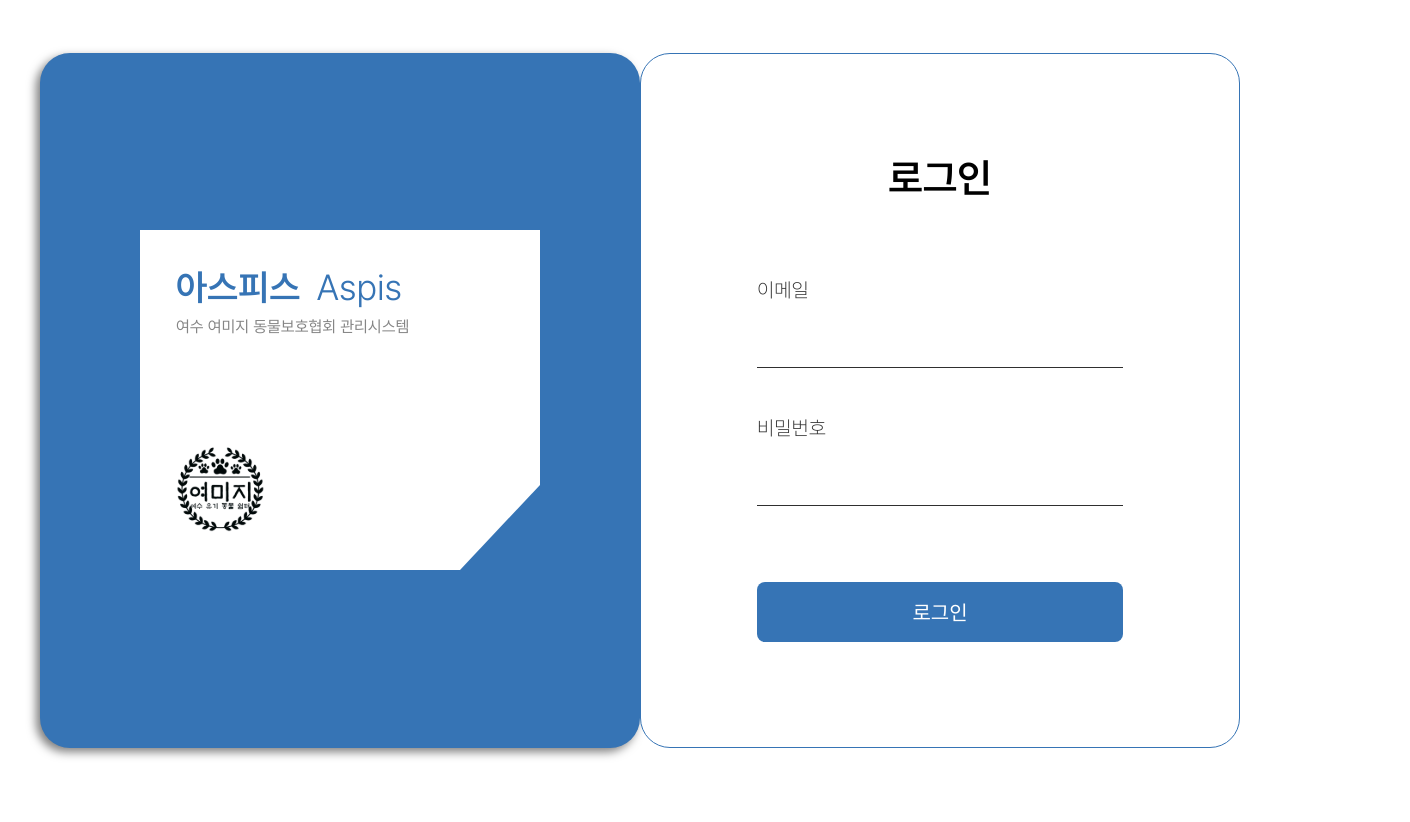
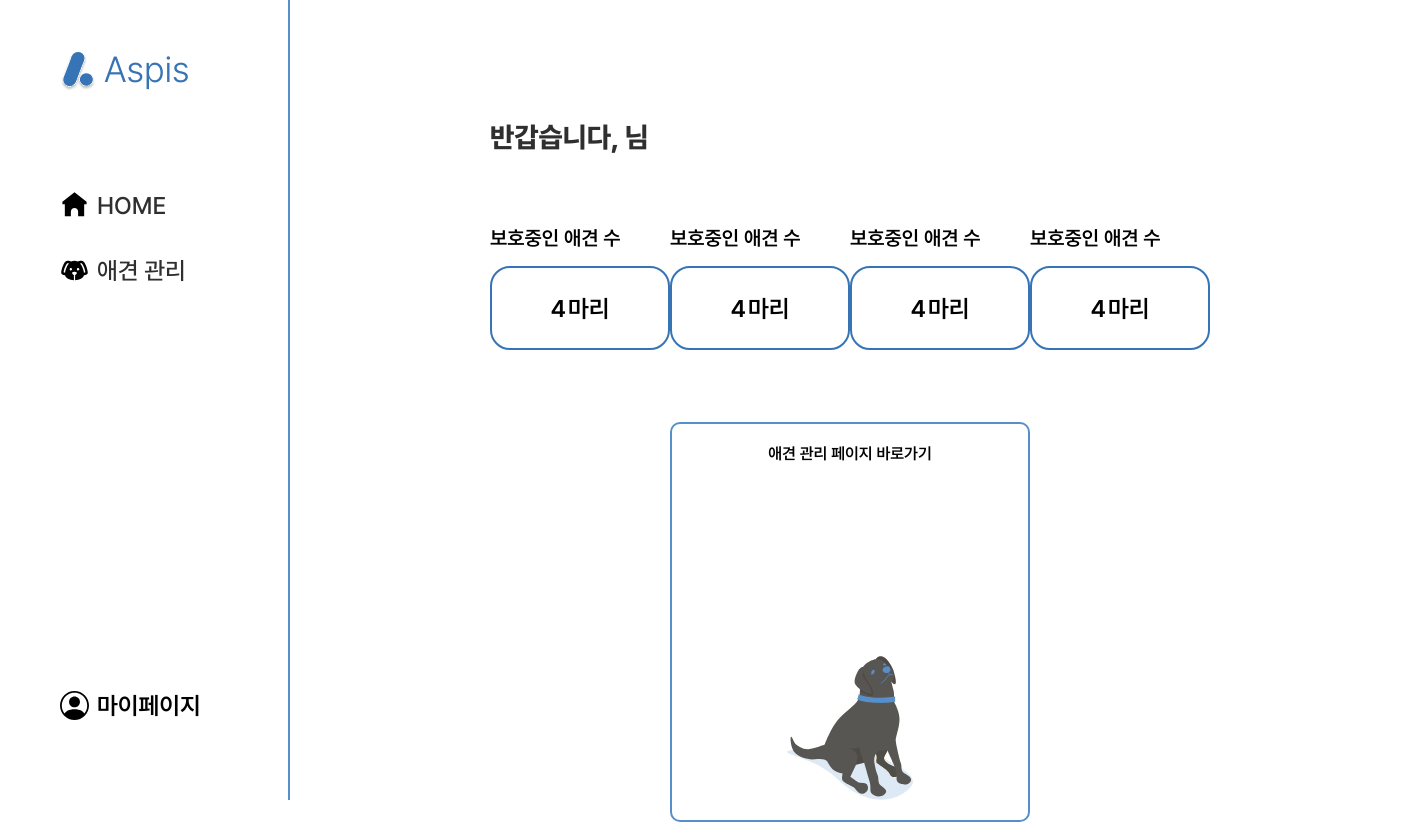
Before and after one commit to aspis-platform/Aspis_FE, a React (Vite) app: page / in a window 1280 px wide. Shown: the whole page, 1410 px wide, since content can reach past the window. Before the commit the page ends 800 px from the top, so only its background shows below. Built offline with nearby package versions, Linux system fonts and the light colour scheme; no server answers.

Commit message:
fix: fix redirecting address

```diff
--- a/src/App.tsx
+++ b/src/App.tsx
@@ -47,7 +47,7 @@ function App() {
         <Route element={<ToastLayout />}>
           {/* 사이드 네비게이션 있는 페이지들 */}
           <Route element={<Layout />}>
-            <Route path="/home" element={<HomePage />} />
+            <Route path="/" element={<HomePage />} />
             <Route path="/mypage" element={<Mypage />} />
             <Route path="/staff-manage" element={<StaffManagement />} />
             <Route path="/dog-manage" element={<DogManagement />} />
@@ -55,7 +55,7 @@ function App() {
           </Route>
 
           {/* 사이드 네비게이션 없는 페이지들 */}
-          <Route path="/" element={<LoginPage />} />
+          <Route path="/login" element={<LoginPage />} />
           <Route path="/join" element={<SignupPage />} />
           <Route path="/re-auth" element={<ReAuth />} />
         </Route>
--- a/src/components/Layout/SideNav.tsx
+++ b/src/components/Layout/SideNav.tsx
@@ -24,7 +24,7 @@ const SideNav = () => {
         </Link>
 
         <ButtonSection>
-          <Link to={"/home"} style={{ textDecoration: "none" }}>
+          <Link to={"/"} style={{ textDecoration: "none" }}>
             <NavButton>
               <img src={home_icon_black} alt="" />
               <p>HOME</p>
```
